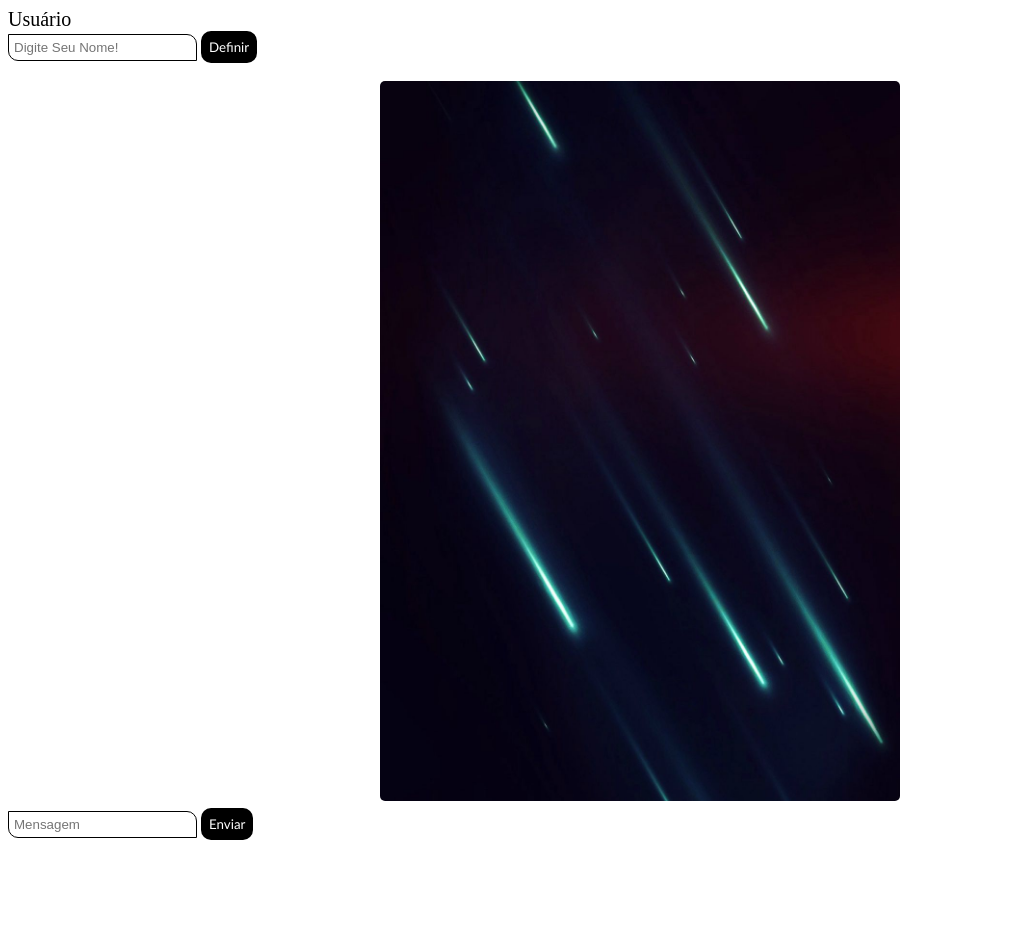
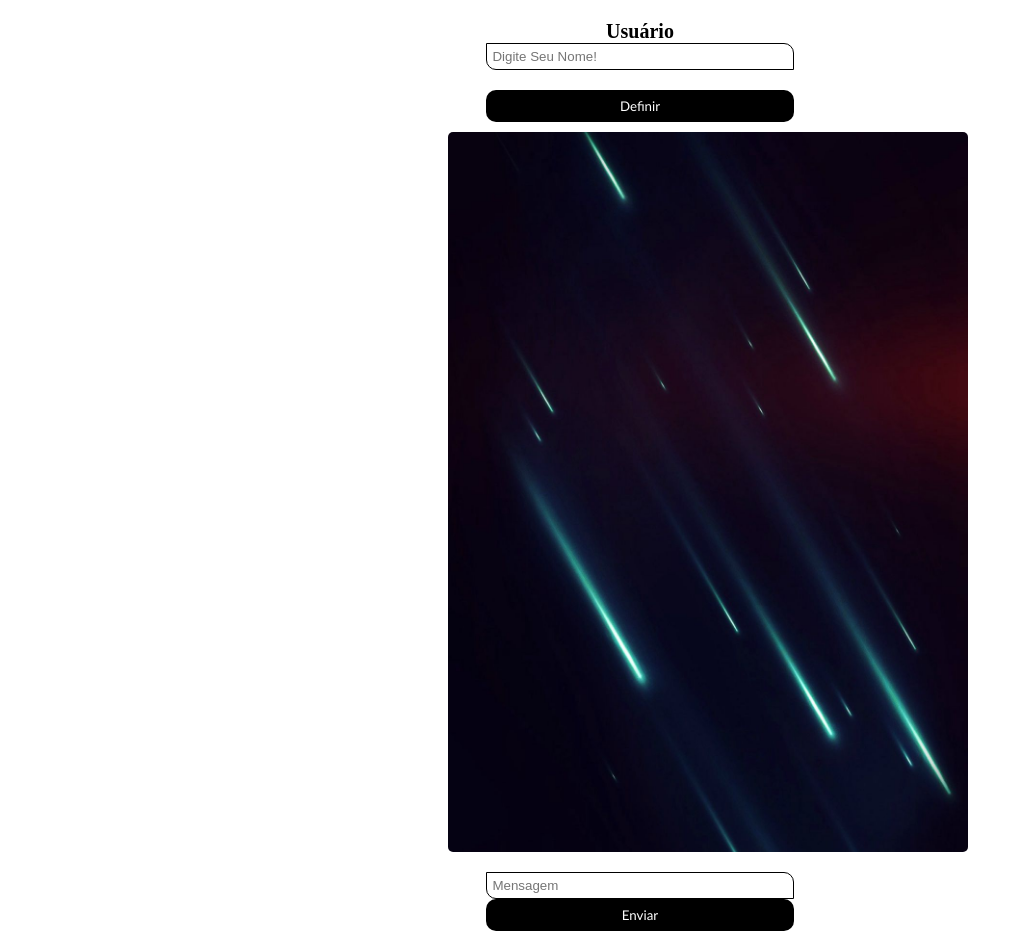
Before and after one commit to yohran1/CHAT, a website: page public/index.html in a window 1280 px wide. Shown: the whole page, without its empty margins (0-1023 px from the left). Before the commit the page ends 848 px from the top, so only its background shows below. Drawn offline with nearby package versions, Linux system fonts and the light colour scheme; no server answers.

Commit message:
Atualização no Design

```diff
--- a/index.js
+++ b/index.js
@@ -2,7 +2,6 @@ const express = require("express")
 const path = require("path")
 const app = express()
 const socketIO = require("socket.io")
-
 
 // app.use("/", express.static(path.join(__dirname, "public")))
 app.use("/grupo1", express.static(path.join(__dirname, "public")))
@@ -40,11 +39,6 @@ const grupo2 = io.of("/grupo2").on("connection", (socket)=>{
         grupo2.emit("update_messages", messages.grupo2)
     })
 })
-
-
-
-
-
 // io.on("connection", (socket)=>{
 
 //     console.log("New Connection")
--- a/public/chat.js
+++ b/public/chat.js
@@ -11,8 +11,8 @@ socket.on("update_messages", (messages) =>{
 
 function upDateMessages(messages){
     const div_message = document.querySelector("#messages")
+    let list_messages = "<ul>"
 
-    let list_messages = "<ul>"
     messages.forEach(message => {
         list_messages += `<li>${message.user} : ${message.msg}</li>`
     });
@@ -35,11 +35,11 @@ document.addEventListener("DOMContentLoaded", ()=>{
         }
 
         const message = document.forms["message_form_name"]["msg"].value
+
         document.forms["message_form_name"]["msg"].value = ""
         socket.emit("new_message", { user: user, msg: message})
         console.log(message)
     })
-
 
     const userForm = document.querySelector("#user_form")
 
--- a/public/index.html
+++ b/public/index.html
@@ -9,22 +9,26 @@
         <title>CHAT</title>
     </head>
     <body>
+        <div class="container">
 
+            <div class="form">
                 <form name="user_form_name" id="user_form">
-            <p>Usuário</p>
+                    <p><b>Usuário</b></p>
                     <input name="user" id="user" type="text" placeholder="Digite Seu Nome!">
                     <button type="submit">Definir</button>
                 </form>
-
-        <div id="messages">
-
             </div>
 
+            <div id="messages"></div>
+
+            <div class="form">
                 <form name="message_form_name" id="message_form">
                     <input name="msg" id="message" type="text" placeholder="Mensagem">
                     <button type="submit">Enviar</button>
                 </form>
+            </div>
 
+        </div>
 
         <script src="/socket.io/socket.io.js"></script>
         <script src="./chat.js"></script>
--- a/public/styles/style.css
+++ b/public/styles/style.css
@@ -1,5 +1,26 @@
+*{
+    margin: 0;
+    padding: 0;
+    /* box-sizing: border-box; */
+}
+.container{
+    width: 30vw;
+}
+.form{
+    width: 80%;
+    margin: auto;
+    display: flex;
+    justify-content: center;
 
+}
+form{
+    width: 100%;
+    display: flex;
+    flex-direction: column;
+}
 p{
+    display: flex;
+    justify-content: center;
     font-size: 20px;
     padding: 0;
     margin: 0;
@@ -11,6 +32,7 @@ p{
     border: 1px solid black;
 }
 #messages{
+    width: 80%;
     background-image: url("../img/wallpaper.jpeg");
     background-repeat: no-repeat;
     background-size: cover;
@@ -25,7 +47,7 @@ div{
 }
 ul{
     width: 50%;
-
+    list-style: none;
     /* background-color: aqua;
     border: 1px solid black; */
 }
```
Lines whose indentation alone changed are shown as unchanged.
